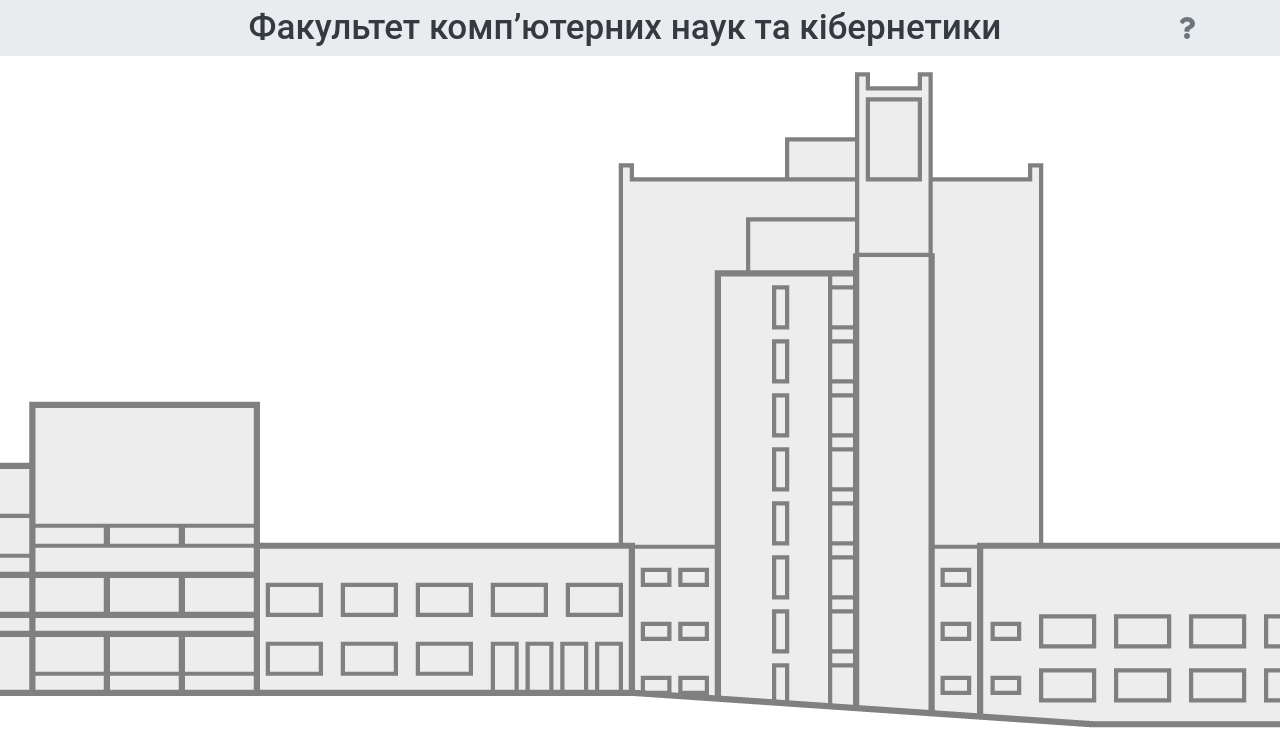
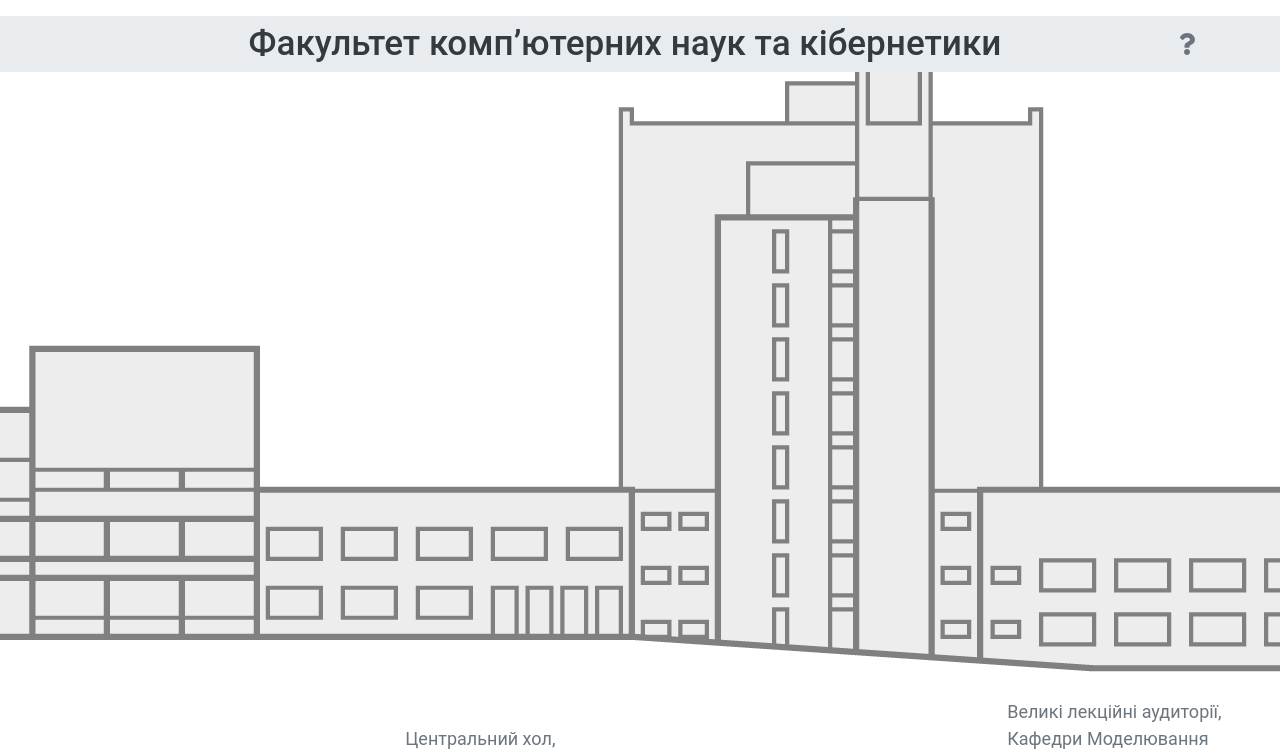
Before and after one commit to actpohabtNS/interactive-map, a React (Create React App) app: page / in a window 1280 px wide. Shown: the top 756 px of the page. Built offline with nearby package versions, Linux system fonts and the light colour scheme.

Commit message:
added accordion.css

```diff
--- a/src/styles/index.css
+++ b/src/styles/index.css
@@ -2,3 +2,4 @@
 @import "text.css";
 @import "colors.css";
 @import "metrics.css"
+@import "accordion.css";
```
